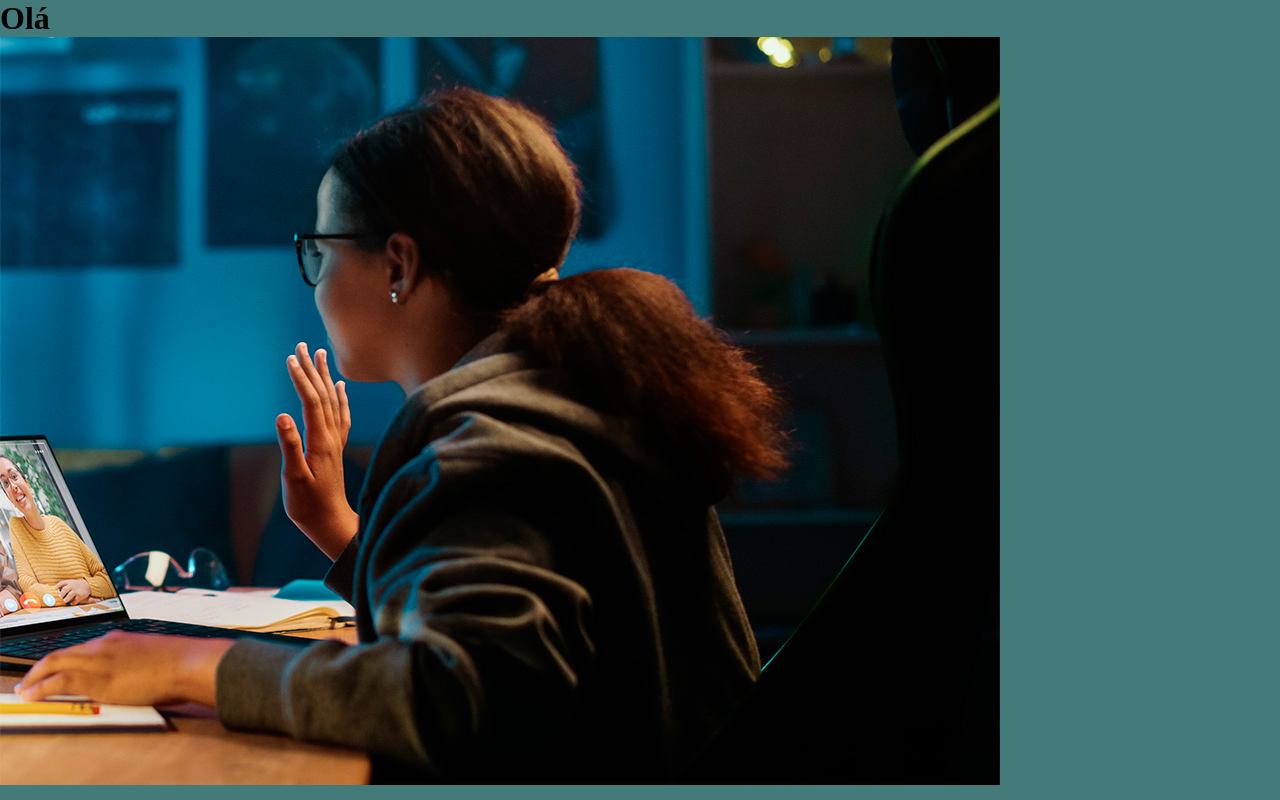
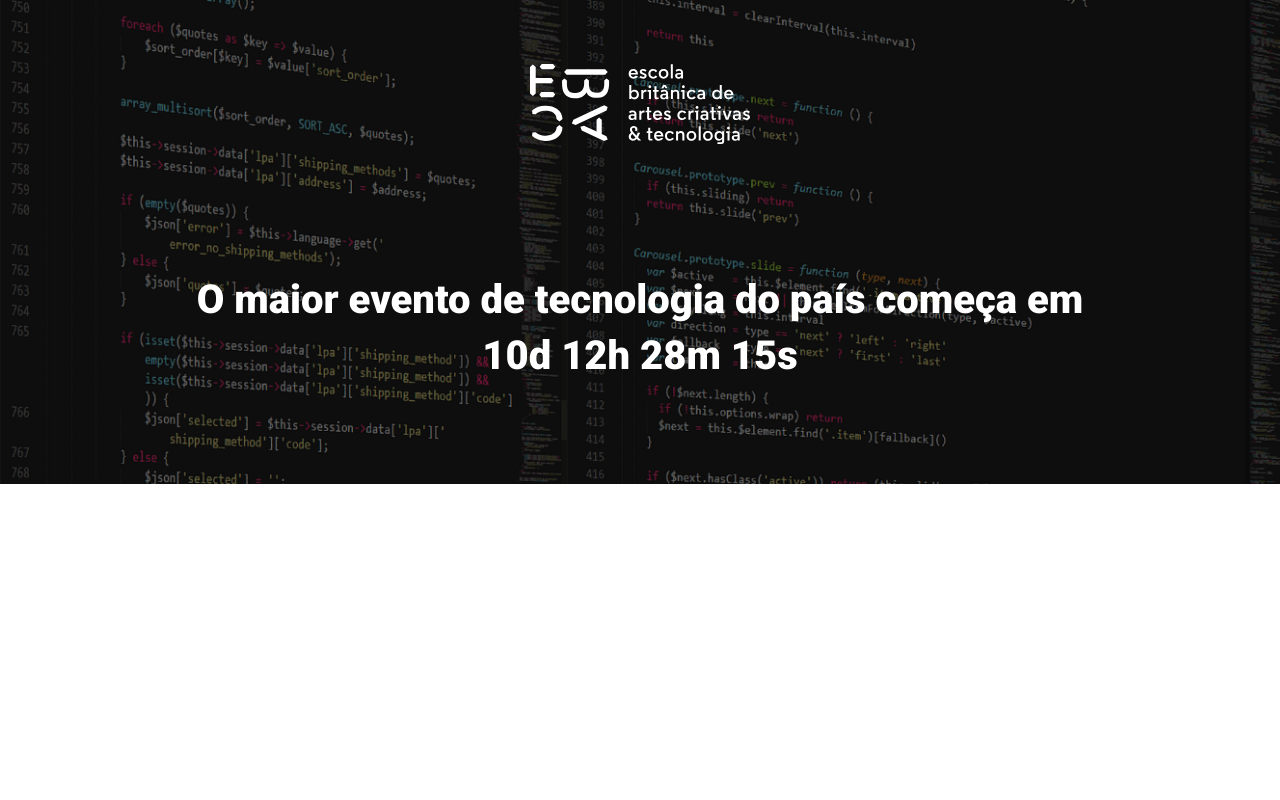
Before and after one commit to luizsant/newproject, a website built with Parcel: page src/index.html in a window 1280 px wide. Built offline with nearby package versions, Linux system fonts and the light colour scheme.

Commit message:
criando o hero

```diff
--- a/src/index.html
+++ b/src/index.html
@@ -1,5 +1,5 @@
 <!DOCTYPE html>
-<html lang="en">
+<html lang="pt-BR">
 <head>
     <meta charset="UTF-8">
     <meta name="viewport" content="width=device-width, initial-scale=1.0">
@@ -7,8 +7,15 @@
     <title>Document</title>
 </head>
 <body>
-    <h1>Olá</h1>
-    <img src="./images/backend.png" alt="">
+    <header class="hero">
+        <div class="container">
+            <img class="hero__logo" src="./images/ebac_logo.svg" alt="">
+            <p class="hero__text">
+                O maior evento de tecnologia do país começa em 10d 12h 28m 15s
+            </p>
+        </div>
+
+    </header>
 
 <script src="./scripts/main.js"></script>
 </body>
--- /dev/null
+++ b/src/style/_hero.scss
@@ -0,0 +1,52 @@
+.hero {
+    padding-top: 64px;
+    padding-bottom: 100px;
+    background-image: url(/src/images/fundo.png);
+    background-repeat: no-repeat;
+    background-size: cover;
+    position: relative;
+
+    .container {
+        position: relative;
+    }
+
+    &::before {
+        position: absolute;
+        top: 0;
+        left: 0;
+        width: 100%;
+        height: 100%;
+        background-color: #000;
+        content: '';
+        opacity: 0.5;
+    }
+
+
+    &__text {
+        margin-top: 64px;
+        padding-top: 64px;
+        font-size: 40px;
+        font-weight: 800;
+        line-height: 56px;
+        text-align: center;
+      }
+
+
+    &__logo {
+        margin: 0 auto;
+        height: 80px;
+        display: block;
+    }
+    @media (max-width: 640px) {
+        padding: 40px 0;
+        &__logo {
+            height: 40px;
+        }
+        &__text {
+            font-size: 22px;
+            line-height: 24px;
+            margin: 24px 0;
+        }
+
+    }
+}
--- a/src/style/main.scss
+++ b/src/style/main.scss
@@ -1,6 +1,24 @@
-*{
+@use 'hero';
+
+@import url('https://fonts.googleapis.com/css2?family=Montserrat:wght@100&family=Pacifico&family=Roboto:wght@400;900&family=Satisfy&display=swap');
+
+* {
     padding: 0;
     margin: 0;
     box-sizing: border-box;
-    background-color: rgb(68, 122, 122);
+    font-family: Roboto, sans-serif;
+    color: white;
 }
+
+.container {
+    max-width: 960px;
+    width: 100%;
+    margin: 0 auto;
+
+    @media (max-width: 640px) {
+        max-width: 80%;
+    }
+    @media (max-width: 1024px) {
+        max-width: 90%;
+    }
+}
```
